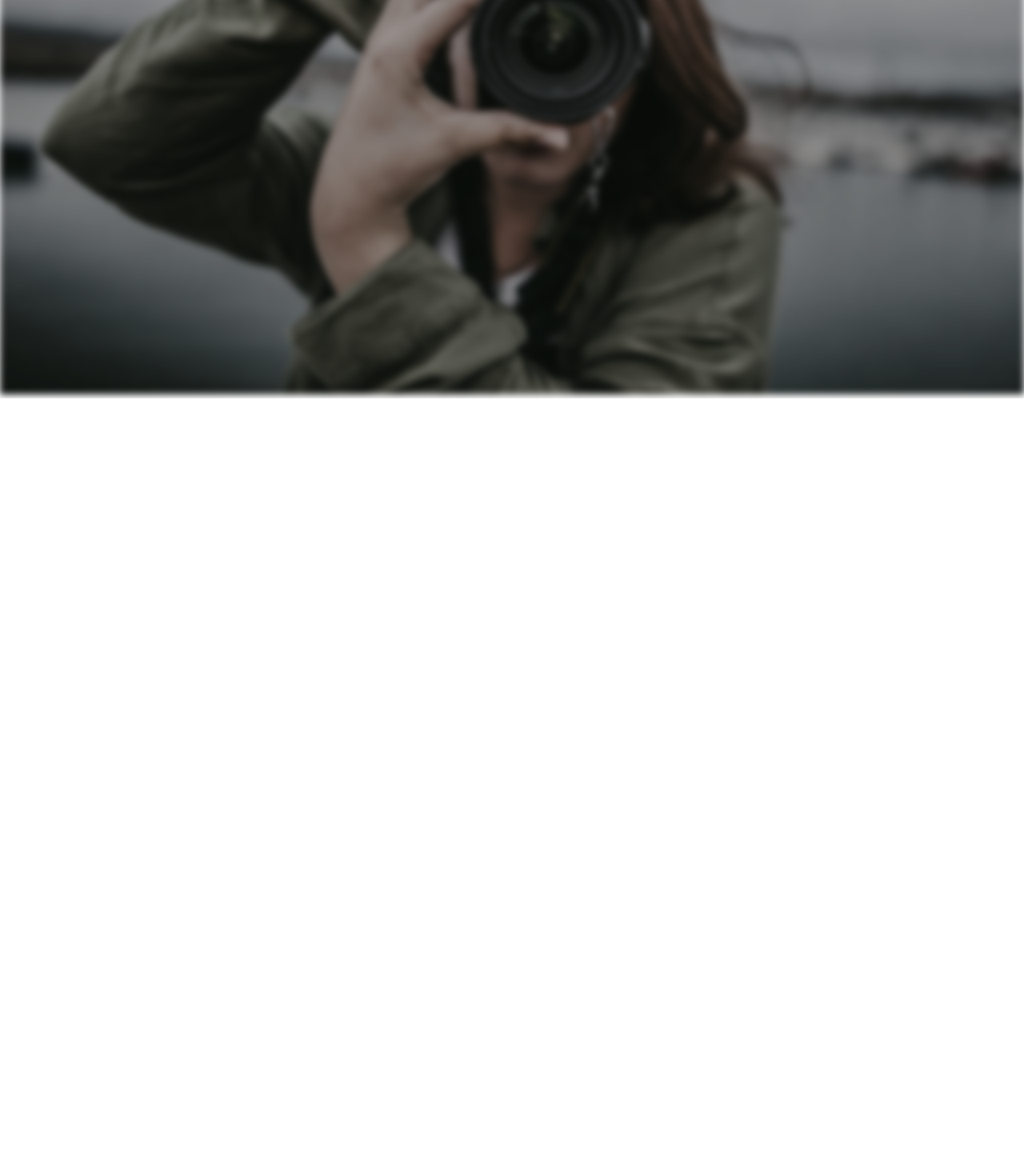
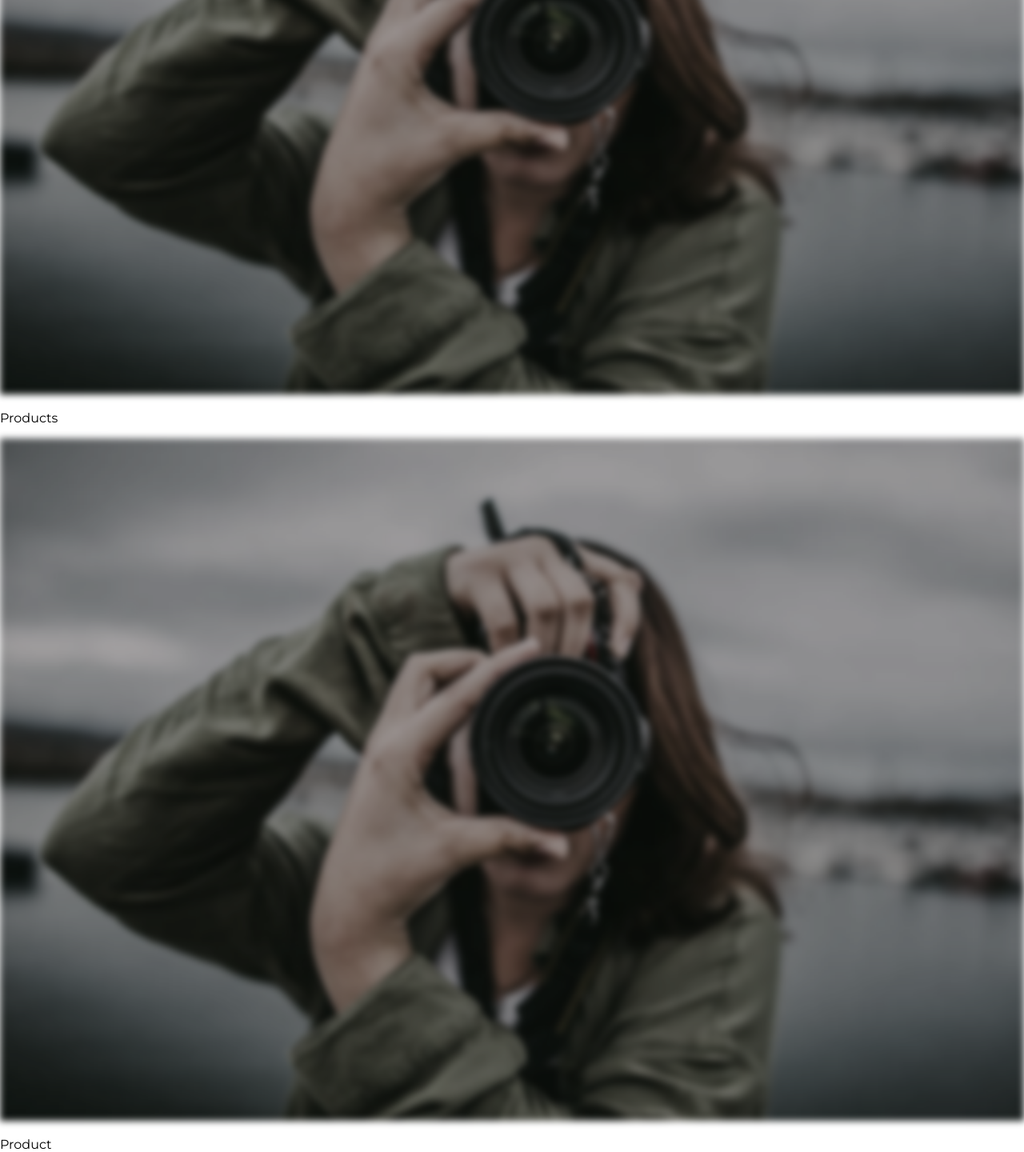
Before and after one commit to EdCenten0/Productos-Generico, a website: page html/index.html in a window 1280 px wide. Shown: the part 302-1742 px from the top of the page at 80% size. Before the commit the page ends 800 px from the top, so only its background shows below. Drawn offline with Linux system fonts and the light colour scheme.

Commit message:
Added html for the first carousel product

```diff
--- a/html/index.html
+++ b/html/index.html
@@ -44,6 +44,15 @@
     <main class="main">
       <section class="main__banner_section">
         <img src="../src/photgrapher-image.jpg" alt="banner" />
+        <div class="main__first_carousel">
+          <p class="main__first_carousel__title">Products</p>
+          <div class="main__first_carousel__container">
+            <div class="main__first_carousel__container__product">
+              <img src="../src/photgrapher-image.jpg" alt="product" />
+              <p>Product</p>
+            </div>
+          </div>
+        </div>
       </section>
     </main>
   </body>
--- a/sass/components/_header.scss
+++ b/sass/components/_header.scss
@@ -72,14 +72,15 @@
             display: flex;
             align-items: center;
             gap: 1rem;
+            cursor: pointer;
 
             &__account{
                 display: flex;
                 gap: 1rem;
-                cursor: pointer;
+
                 img{
                     transform: rotate(90deg);
-                    cursor: pointer;
+
                 }
             }
 
```
Also changed, not shown: css/style.css, 1 other file.
